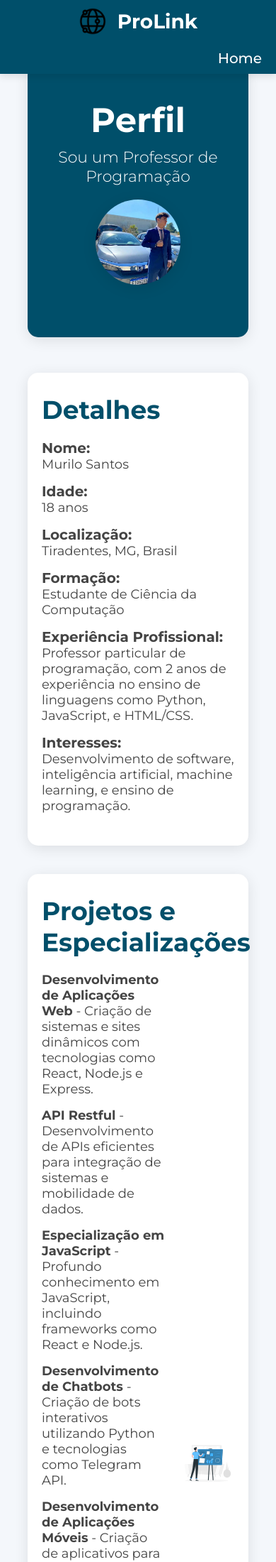
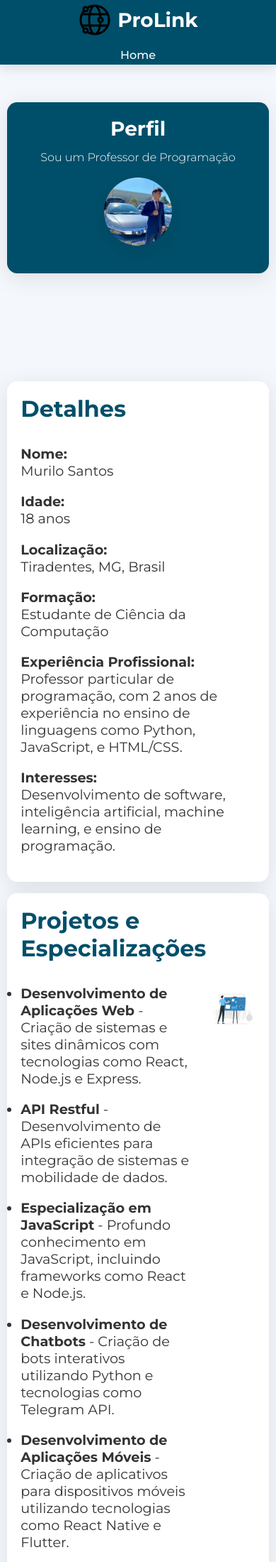
Before and after one commit to MuriloP9/Projeto-Networking, a PHP site: page /perfil.html in a window 390 px wide. Shown: the top 2200 px of the page at 71% size. Run offline with PHP 8.4, Linux system fonts and the light colour scheme.

Commit message:
responsivadade paginas

```diff
--- a/perfil.css
+++ b/perfil.css
@@ -1,3 +1,4 @@
+/* Configurações básicas */
 * {
     margin: 0;
     padding: 0;
@@ -18,8 +19,8 @@ body {
 header {
     width: 100%;
     background-color: #004f6a;
-    padding: 10px 0;
-    box-shadow: 0 4px 10px rgba(0, 0, 0, 0.1);
+    padding: 1% 0;
+    box-shadow: 0 0.4em 1em rgba(0, 0, 0, 0.1);
     position: fixed;
     top: 0;
     left: 0;
@@ -30,9 +31,8 @@ header {
     display: flex;
     justify-content: space-between;
     align-items: center;
-    max-width: 1200px;
+    max-width: 90%;
     margin: 0 auto;
-    padding: 0 20px;
 }
 
 .logo-container {
@@ -41,13 +41,13 @@ header {
 }
 
 .logo-icon {
-    width: 40px;
-    height: 40px;
-    margin-right: 15px;
+    width: 3em;
+    height: 3em;
+    margin-right: 0.5em;
 }
 
 .logo {
-    font-size: 28px;
+    font-size: 1.75em;
     font-weight: bold;
     color: #fff;
 }
@@ -55,14 +55,13 @@ header {
 .menu {
     list-style: none;
     display: flex;
-    gap: 30px;
-    margin-left: auto;
+    gap: 2em;
 }
 
 .menu li a {
     color: #fff;
     text-decoration: none;
-    font-size: 18px;
+    font-size: 1.2em;
     font-weight: 500;
     transition: color 0.3s ease;
 }
@@ -73,231 +72,200 @@ header {
 
 .cabecalho {
     text-align: center;
-    padding: 50px 20px;
+    padding: 5% 3%;
     background-color: #004f6a;
     color: #fff;
-    border-radius: 15px;
-    margin: 90px 10% 30px;
-    box-shadow: 0 4px 20px rgba(0, 0, 0, 0.1);
-    width: 80%;
+    border-radius: 0.9em;
+    margin: 8em 5%;
+    box-shadow: 0 0.4em 2em rgba(0, 0, 0, 0.1);
+    width: 90%;
 }
 
 .cabecalho h1 {
-    font-size: 48px;
-    margin-bottom: 10px;
+    font-size: 2.5em;
+    margin-bottom: 0.5em;
 }
 
 .cabecalho p {
-    font-size: 22px;
+    font-size: 1.5em;
     font-weight: 300;
 }
 
-
-
-.detalhes {
-    text-align: left;
-    padding: 30px 20px;
-    background-color: #ffffff;
-    margin: 20px 10%;
-    border-radius: 15px;
-    box-shadow: 0 4px 20px rgba(0, 0, 0, 0.1);
-    width: 80%;
+.perfil-imagem {
+    width: 10em;
+    height: 10em;
+    border-radius: 50%;
+    object-fit: cover;
+    margin-bottom: 1em;
+    transition: transform 0.3s ease, box-shadow 0.3s ease;
+    box-shadow: 0 0.4em 2em rgba(0, 0, 0, 0.1);
 }
 
-.detalhes h2 {
-    text-align: left;
-    font-size: 36px;
-    color: #004f6a;
-    margin-bottom: 20px;
+.perfil-imagem:hover {
+    transform: scale(1.1);
+    box-shadow: 0 0.8em 3em rgba(0, 0, 0, 0.2);
 }
 
-.detalhes div {
-    margin-bottom: 15px;
+.detalhes,
+.projetos,
+.habilidades,
+.contato {
+    padding: 3%;
+    background-color: #ffffff;
+    margin: 2% 5%;
+    border-radius: 0.9em;
+    box-shadow: 0 0.4em 2em rgba(0, 0, 0, 0.1);
+    width: 90%;
 }
 
-.imagem-projeto-perfil{
-    height: auto;
-    margin-left: 20px;
-    width: 20vw;
+.detalhes h2,
+.projetos h2,
+.habilidades h2,
+.contato h2 {
+    font-size: 2em;
+    color: #004f6a;
+    margin-bottom: 1em;
 }
 
-.detalhes strong {
-    font-size: 20px;
-    color: #444;
+.detalhes div,
+.projetos ul li,
+.habilidades ul li {
+    font-size: 1.2em;
+    margin-bottom: 1em;
 }
 
-.detalhes p {
-    font-size: 18px;
-    color: #444;
+.banners {
+    display: flex;
+    justify-content: center;
+    gap: 2em;
+    margin-top: 2%;
 }
 
-.projetos {
-    text-align: left;
-    padding: 30px 20px;
-    background-color: #ffffff;
-    margin: 20px 10%;
-    border-radius: 15px;
-    box-shadow: 0 4px 20px rgba(0, 0, 0, 0.1);
-    width: 80%;
+.banners img {
+    width: 3.5em;
+    height: 3.5em;
+    border-radius: 50%;
+    transition: transform 0.3s ease, box-shadow 0.3s ease;
+    border: 0.3em solid #fff;
+    box-shadow: 0 0.4em 2em rgba(0, 0, 0, 0.1);
+}
+
+.banners img:hover {
+    transform: scale(1.1);
+    box-shadow: 0 0.8em 3em rgba(0, 0, 0, 0.2);
 }
 
 .projetos .conteudo {
     display: flex;
     justify-content: space-between;
+    align-items: flex-start; /* Alinha ao topo dos tópicos */
     width: 100%;
 }
 
-
-.projetos h2 {
-    font-size: 36px;
-    color: #004f6a;
-    margin-bottom: 20px;
-}
-
-.projetos ul {
-    list-style: none;
-    padding-left: 0;
-    font-size: 18px;
-    color: #444;
-}
-
-.projetos ul li {
-    margin-bottom: 15px;
+.imagem-projeto-perfil {
+    width: 17vw;
+    height: auto;
+    margin-left: 20px; /* Mantém um espaço entre os tópicos e a imagem */
+    align-self: flex-start; /* Garante o alinhamento ao topo */
 }
 
 .habilidades {
     display: flex;
     flex-direction: column;
-    justify-content: center;
     align-items: center;
+    justify-content: center; /* Garante o alinhamento central */
+    text-align: center; /* Centraliza o texto */
     padding: 30px 20px;
     background-color: #ffffff;
-    margin: 20px 10%;
+    margin: 20px auto; /* Centraliza horizontalmente */
     border-radius: 15px;
     box-shadow: 0 4px 20px rgba(0, 0, 0, 0.1);
-    width: 80%;
+    width: 90%; /* Ajuste de largura para centralizar melhor */
     height: auto;
 }
 
-.habilidades h2 {
-    font-size: 36px;
-    color: #004f6a;
-    margin-bottom: 20px;
-    width: 100%;
-    text-align: center;
+.contato {
+    display: flex;
+    flex-direction: column;
+    align-items: center;
+    justify-content: center; /* Garante o alinhamento central */
+    text-align: center; /* Centraliza o texto */
+    padding: 30px 20px;
+    background-color: #ffffff;
+    margin: 20px auto; /* Centraliza horizontalmente */
+    border-radius: 15px;
+    box-shadow: 0 4px 20px rgba(0, 0, 0, 0.1);
+    width: 90%; /* Ajuste de largura para centralizar melhor */
 }
 
-.habilidades ul {
-    list-style: none;
-    padding-left: 0;
-    font-size: 18px;
-    color: #444;
-    text-align: center;
-}
 
-.habilidades ul li {
-    margin-bottom: 10px;
-    display: flex;
-    align-items: center;
-    justify-content: center;
-}
 
-.habilidades ul li img {
-    width: 40px;
-    height: 40px;
-    margin-right: 15px;
-}
-
-.contato {
-    text-align: center;
-    padding: 30px 20px;
-    background-color: #ffffff;
-    margin: 20px 10%;
-    border-radius: 15px;
-    box-shadow: 0 4px 20px rgba(0, 0, 0, 0.1);
-    width: 80%;
-}
-
-.contato h2 {
-    font-size: 36px;
-    color: #004f6a;
-    margin-bottom: 20px;
-}
-
-.contato p {
-    font-size: 18px;
-    color: #444;
-}
-
-.banners {
-    display: flex;
-    justify-content: center;
-    gap: 20px;
-    margin-top: 30px;
-}
-
-.banners img {
-    width: 60px;
-    height: 60px;
-    border-radius: 50%;
-    transition: transform 0.3s ease, box-shadow 0.3s ease;
-    border: 4px solid #fff;
-    box-shadow: 0 4px 20px rgba(0, 0, 0, 0.1);
-}
-
-.banners img:hover {
-    transform: scale(1.1);
-    box-shadow: 0 8px 30px rgba(0, 0, 0, 0.2);
-}
-
-.perfil-imagem {
-    width: 150px;
-    height: 150px;
-    border-radius: 50%;
-    object-fit: cover;
-    margin-bottom: 20px;
-    transition: transform 0.3s ease, box-shadow 0.3s ease;
-    box-shadow: 0 4px 20px rgba(0, 0, 0, 0.1);
-}
-
-.perfil-imagem:hover {
-    transform: scale(1.1);
-    box-shadow: 0 8px 30px rgba(0, 0, 0, 0.2);
+/* Estilos responsivos */
+@media (max-width: 1200px) {
+    .cabecalho {
+        width: 95%;
+        margin: 9em 2.5%;
+    }
+    .menu {
+        gap: 1.5em;
+    }
+    .menu li a {
+        font-size: 1.1em;
+    }
+    .banners img {
+        width: 3em;
+        height: 3em;
+    }
 }
 
 @media (max-width: 768px) {
     .navbar {
         flex-direction: column;
-        align-items: center;
-        gap: 20px;
+        gap: 1em;
     }
-
     .menu {
         flex-direction: column;
         align-items: center;
-        gap: 15px;
+        gap: 1em;
     }
-
     .menu li a {
-        font-size: 20px;
+        font-size: 1.3em;
     }
-
-    .banners {
-        flex-wrap: wrap;
-        justify-content: center;
+    .cabecalho h1 {
+        font-size: 2em;
     }
-
-    .banners img {
-        width: 50px;
-        height: 50px;
+    .cabecalho p {
+        font-size: 1.2em;
     }
-
     .perfil-imagem {
-        width: 120px;
-        height: 120px;
+        width: 8em;
+        height: 8em;
     }
-
-    .habilidades {
-        flex-direction: column;
+    .detalhes,
+    .projetos,
+    .habilidades,
+    .contato {
+        width: 95%;
+        padding: 5%;
     }
 }
+
+@media (max-width: 480px) {
+    .cabecalho h1 {
+        font-size: 1.75em;
+    }
+    .cabecalho p {
+        font-size: 1em;
+    }
+    .menu li a {
+        font-size: 1em;
+    }
+    .perfil-imagem {
+        width: 6em;
+        height: 6em;
+    }
+    .banners img {
+        width: 2.5em;
+        height: 2.5em;
+    }
+}
```
Also changed, not shown: loginpage.css (+90 -84 lines), style.css (+119 -0 lines).
